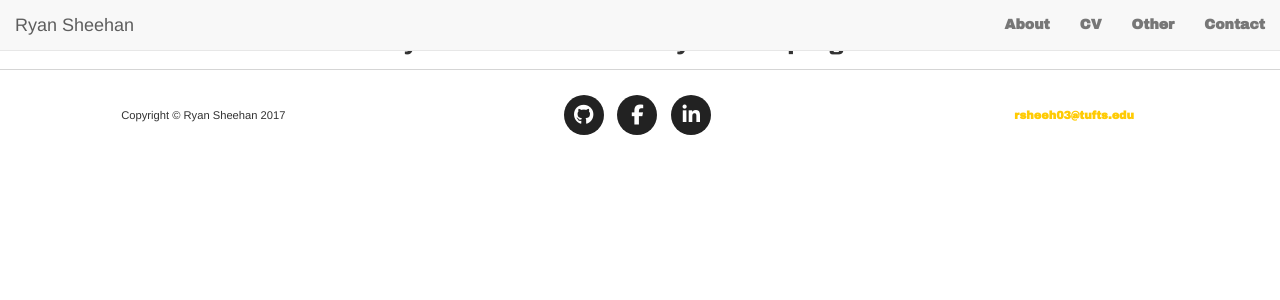
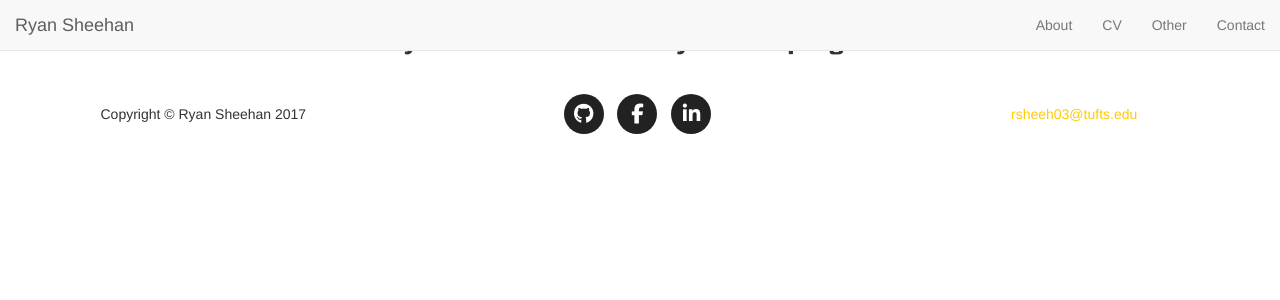
Before and after one commit to Ryan-Sheehan/Ryan-Sheehan.github.io, a Jekyll site: the page index.html, which Jekyll copies as it is, in a window 1280 px wide. Shown: the top 300 px of the page. Built offline with Jekyll 4.4.1, drawn with Linux system fonts in a browser that asks for light colours; nearby versions of some CDN libraries.

Commit message:
Update main.css

```diff
--- a/css/main.css
+++ b/css/main.css
@@ -1,14 +1,4 @@
 body {
-
-}
-nav ul, footer ul {
-    font-family: 'Archivo Black', sans-serif;
-    padding: 0px;
-    list-style: none;
-    font-weight: bold;
-}
-nav ul li, footer ul li {
-    display: inline;
 
 }
 h1 {
@@ -21,10 +11,10 @@ p {
     line-height: 1.4em;
     color: #333;
 }
-footer {
+/*footer {
     border-top: 1px solid #d5d5d5;
     font-size: .8em;
-}
+}*/
 
 ul.posts {
     font-family: 'Archivo Black', sans-serif;
```
